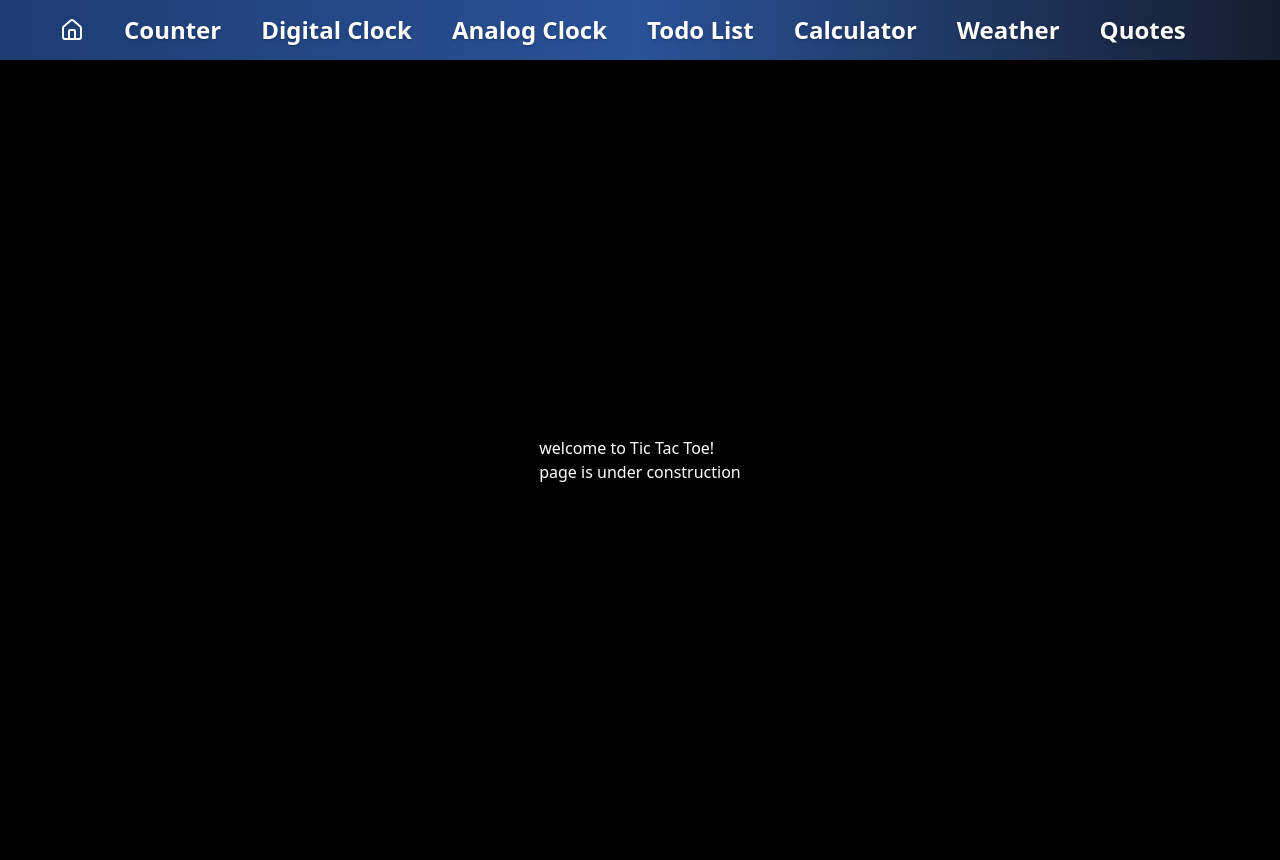
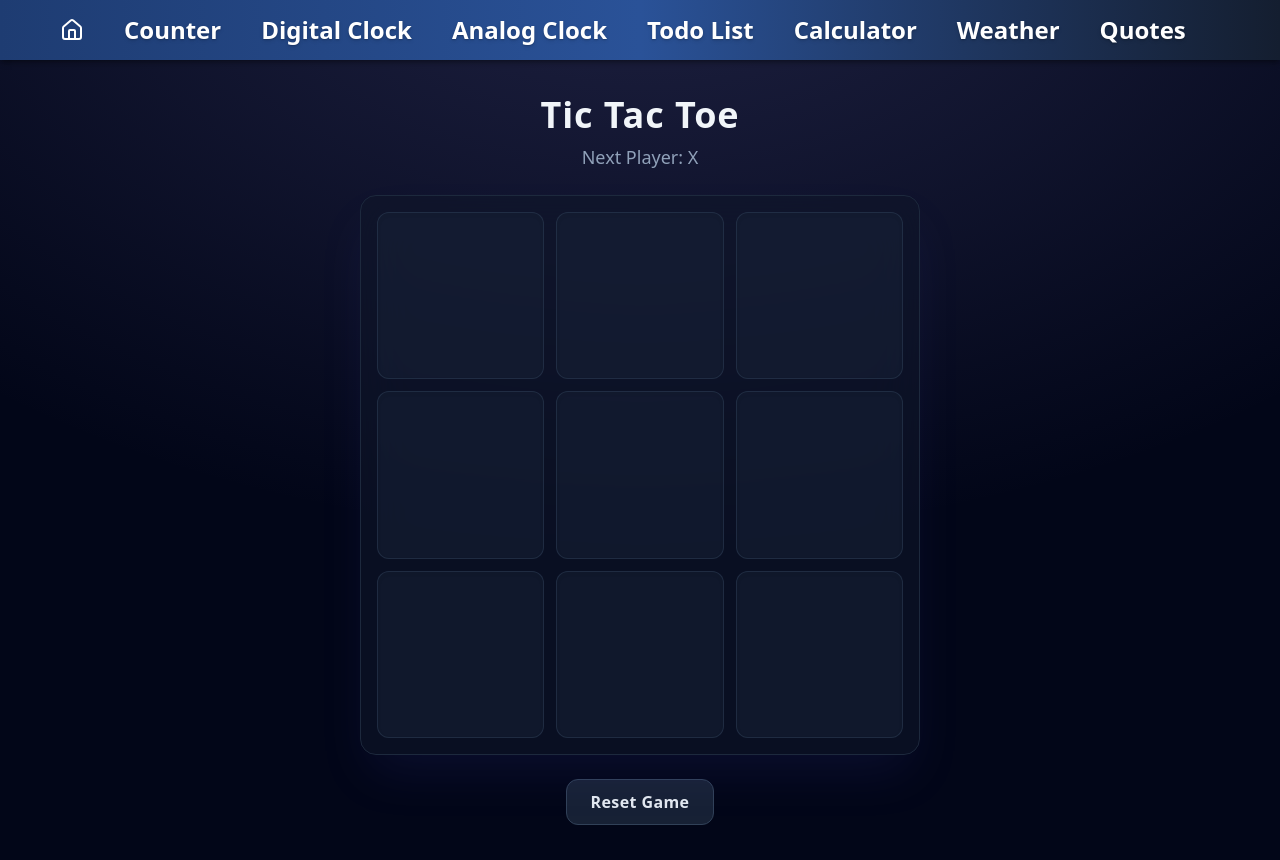
Before and after one commit to saitejavadagam/React-mini-projects, a React (Vite) app: page /tic-tac-toe in a window 1280 px wide. Built offline with nearby package versions, Linux system fonts and the light colour scheme.

Commit message:
Fix: TicTacToe.jsx with functional code

```diff
--- a/src/pages/TicTacToe.jsx
+++ b/src/pages/TicTacToe.jsx
@@ -1,12 +1,82 @@
-import React from 'react'
+import { useState } from 'react';
 
 export default function TicTacToe() {
+    const [board, setBoard] = useState(Array(9).fill(null));
+    const [isXNext, setIsXNext] = useState(true);
+
+    const winningCombinations = [
+        [0, 1, 2], [3, 4, 5], [6, 7, 8],
+        [0, 3, 6], [1, 4, 7], [2, 5, 8],
+        [0, 4, 8], [2, 4, 6]
+    ];
+
+    const calculateWinner = (squares) => {
+        for (const [a, b, c] of winningCombinations) {
+            if (squares[a] && squares[a] === squares[b] && squares[a] === squares[c]) {
+                return squares[a];
+            }
+        }
+        return null;
+    };
+
+    const winner = calculateWinner(board);
+    const isDraw = !winner && board.every((square) => square != null);
+
+    const handleClick = (index) => {
+        if (board[index] || winner) return;
+
+        const nextBoard = board.slice();
+        nextBoard[index] = isXNext ? 'X' : 'O';
+        setBoard(nextBoard);
+        setIsXNext(!isXNext);
+    };
+
+    const resetGame = () => {
+        setBoard(Array(9).fill(null));
+        setIsXNext(true);
+    };
+
     return (
-        <div
-            className='min-h-screen text-white flex justify-center items-center'
-        >
-            welcome to Tic Tac Toe! <br />
-            page is under construction
+        <div className="min-h-screen text-slate-100 flex flex-col justify-center items-center gap-6 bg-slate-950 bg-[radial-gradient(ellipse_80%_80%_at_50%_-20%,rgba(120,119,198,0.25),rgba(255,255,255,0))]">
+            <div className="text-center">
+                <h1 className="text-4xl font-extrabold tracking-wide mb-2">Tic Tac Toe</h1>
+                <p className="text-lg font-medium text-slate-400">
+                    {winner ? (
+                        <span className="text-emerald-400 font-bold">Winner: {winner} 🎉</span>
+                    ) : isDraw ? (
+                        <span className="text-amber-400 font-bold">It's a Draw! 🤝</span>
+                    ) : (
+                        `Next Player: ${isXNext ? 'X' : 'O'}`
+                    )}
+                </p>
+            </div>
+
+            <div className="h-96 w-96 md:h-140 md:w-140 rounded-2xl bg-slate-900/60 backdrop-blur-xl border border-slate-800 grid grid-cols-3 grid-rows-3 gap-3 p-4 shadow-2xl shadow-indigo-500/10">
+                {board.map((value, index) => (
+                    <button
+                        key={index}
+                        onClick={() => handleClick(index)}
+                        className="w-full h-full bg-slate-800/40 hover:bg-slate-800/80 border border-slate-700/50 text-4xl md:text-8xl font-black flex items-center justify-center rounded-xl transition-all duration-200 active:scale-95 shadow-inner"
+                    >
+                        <span
+                            className={
+                                value === 'X'
+                                    ? 'text-emerald-400 drop-shadow-[0_0_12px_rgba(52,211,153,0.5)]'
+                                    : 'text-cyan-400 drop-shadow-[0_0_12px_rgba(34,211,238,0.5)]'
+                            }
+                        >
+                            {value}
+                        </span>
+                    </button>
+                ))}
+            </div>
+
+            <button
+                onClick={resetGame}
+                className="px-6 py-2.5 bg-slate-800/80 hover:bg-slate-700 text-slate-200 border border-slate-700 rounded-xl font-semibold tracking-wide transition-all duration-200 hover:shadow-lg active:scale-95"
+            >
+                Reset Game
+            </button>
         </div>
-    )
+    );
 }
```
